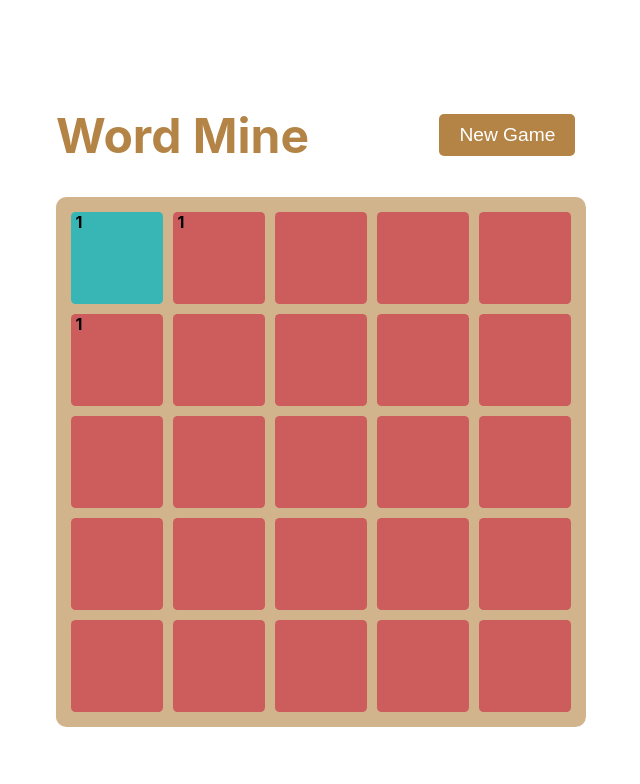
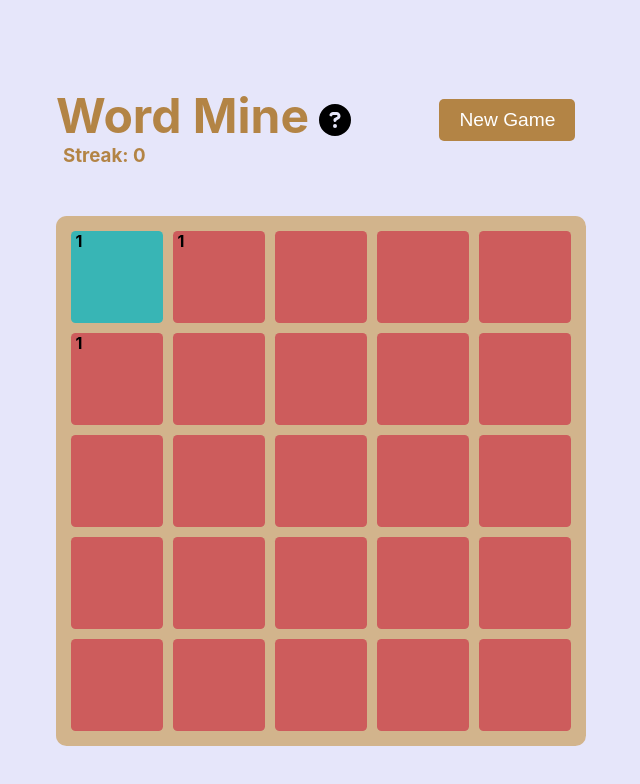
Before and after one commit to ankitamishra1998/Wordie, a React (Create React App) app: page / in a window 1280 px wide. Shown: the top 784 px of the page, without its empty margins (319-959 px from the left). Built offline with nearby package versions, Linux system fonts and the light colour scheme.

Commit message:
added a help modal

```diff
--- a/package.json
+++ b/package.json
@@ -3,6 +3,9 @@
   "version": "0.1.0",
   "private": true,
   "dependencies": {
+    "@fortawesome/fontawesome-svg-core": "^6.4.0",
+    "@fortawesome/free-solid-svg-icons": "^6.4.0",
+    "@fortawesome/react-fontawesome": "^0.2.0",
     "@testing-library/jest-dom": "^5.16.5",
     "@testing-library/react": "^13.4.0",
     "@testing-library/user-event": "^13.5.0",
--- a/src/App.css
+++ b/src/App.css
@@ -7,6 +7,7 @@
   display: flex;
   justify-content: center;
   align-items: center;
+  background-color: lavender;
 }
 
 .header {
--- a/src/components/Board.css
+++ b/src/components/Board.css
@@ -10,53 +10,3 @@
     margin: 0 auto;
     padding: 15px;
   }
-
-.modal-container {
-  position: fixed;
-  top: 0;
-  left: 0;
-  width: 100%;
-  height: 100%;
-  display: flex;
-  justify-content: center;
-  align-items: center;
-  background-color: rgba(255, 255, 255, 0.6);
-  z-index: 1;
-}
-
-.modal-content {
-  display: flex;
-  flex-direction: column;
-  justify-content: center;
-  align-items: center;
-  background-color: rgba(255, 255, 255, 0);;
-  padding: 20px;
-  border-radius: 10px;
-  max-width: 80%;
-  max-height: 80%;
-}
-
-  /* Modal title */
-  .modal-title {
-    font-size: 4em;
-    font-weight: bold;
-    color: #B38445;
-    margin-bottom: 20px;
-    text-align: center;
-  }
-
-  /* Modal button */
-.modal-button {
-    font-size: 1.2em;
-    padding: 10px 20px;
-    border-radius: 5px;
-    background-color: #B38445;
-    color: white;
-    border: none;
-    cursor: pointer;
-  }
-
-  /* Modal button hover effect */
-.modal-button:hover {
-    background-color: #C49C67;
-  }
--- a/src/components/Header.css
+++ b/src/components/Header.css
@@ -2,6 +2,7 @@
     justify-content: space-between;
     max-width: 98%;
     max-height: 80%;
+    margin-bottom: 30px;
 }
 
 .header-title {
@@ -10,6 +11,15 @@
     color: #B38445;
     margin-right: auto;
     text-align: left;
+    margin-bottom: -20px;
+  }
+
+.header-content {
+    font-weight: bold;
+    color: #B38445;
+    margin-right: auto;
+    text-align: left;
+    margin-left: 7px;
   }
 
 .new-game-button {
@@ -23,3 +33,8 @@
     cursor: pointer;
     float: right;
   }
+
+.helpIcon {
+    font-size: xx-large;
+    margin: 10px;
+}
--- a/src/components/Header.js
+++ b/src/components/Header.js
@@ -1,17 +1,53 @@
 import React, { Component } from 'react';
 import './Header.css'
+import Modal from './Modal';
+import { FontAwesomeIcon } from '@fortawesome/react-fontawesome';
+import { faQuestionCircle } from '@fortawesome/free-solid-svg-icons';
 
 class Header extends Component {
+    gameInstructions = "Navigate using arrow keys. \n\nYour goal is to reach the bottom-rightmost tile to reveal the word of the day. \n\n The numbers on each tile tell you the number of mines that surrounds it. Step on a mine, and you lose. \n \n Click on a tile to mark it as a potential mine. \n\n So, thread carefully and good luck!";
+
+    constructor(props) {
+        super(props);
+        this.state = {
+            showHelp: false,
+        }
+    }
+
     handleClick = () => {
         this.props.resetGame();
     }
 
+    showGameInstructions = () => {
+        this.setState({
+            showHelp: true,
+        })
+    }
+
+    closeGameInstructions = () => {
+        this.setState({
+            showHelp: false,
+        })
+    }
+
     render() {
       return (
-        <header className="header">
-          <h1 className="header-title">Word Mine</h1>
-          <button className="new-game-button" onClick={this.handleClick}>New Game</button>
-        </header>
+        <div>
+            {this.state.showHelp && <Modal
+                title={"How to play?"}
+                gameInstructions={this.gameInstructions}
+                content={"Got it"}
+                isHelpModal={this.state.showHelp}
+                closeGameInstructions={this.closeGameInstructions}/>}
+            <header className="header">
+            <div className="sub-header">
+                <h1 className="header-title">Word Mine</h1>
+                <h3 className="header-content">Streak: 0</h3>
+            </div>
+            <FontAwesomeIcon className="helpIcon" icon={faQuestionCircle} onClick={this.showGameInstructions}/>
+            <button className="new-game-button" onClick={this.handleClick}>New Game</button>
+            </header>
+        </div>
       );
     }
   }
--- /dev/null
+++ b/src/components/Modal.css
@@ -0,0 +1,57 @@
+.modal-container {
+    position: fixed;
+    top: 0;
+    left: 0;
+    width: 100%;
+    height: 100%;
+    display: flex;
+    justify-content: center;
+    align-items: center;
+    background-color: rgba(230, 230, 250, 0.7);
+    z-index: 1;
+  }
+
+.modal-content {
+    display: flex;
+    flex-direction: column;
+    justify-content: center;
+    align-items: center;
+    background-color: rgba(255, 255, 255, 0);;
+    padding: 20px;
+    border-radius: 10px;
+    max-width: 80%;
+    max-height: 80%;
+}
+
+/* Modal title */
+.modal-title {
+    font-size: 4em;
+    font-weight: bold;
+    color: #B38445;
+    margin-bottom: 20px;
+    text-align: center;
+}
+
+.modal-help-section {
+    font-size: 2em;
+    font-weight: bold;
+    color: #B38445;
+    margin-bottom: 20px;
+    text-align: center;
+}
+
+/* Modal button */
+.modal-button {
+    font-size: 1.2em;
+    padding: 10px 20px;
+    border-radius: 5px;
+    background-color: #B38445;
+    color: white;
+    border: none;
+    cursor: pointer;
+}
+
+/* Modal button hover effect */
+.modal-button:hover {
+    background-color: #C49C67;
+}
--- a/src/components/Modal.js
+++ b/src/components/Modal.js
@@ -1,9 +1,14 @@
 import React from "react";
+import './Modal.css';
 
 class Modal extends React.Component {
   handleClick = () => {
     this.props.rerender();
   };
+
+  closeHelpModal = () => {
+    this.props.closeGameInstructions();
+  }
 
   render() {
     const { title, content } = this.props;
@@ -12,7 +17,9 @@ class Modal extends React.Component {
       <div className="modal-container">
         <div className="modal-content">
           <h1 className="modal-title">{title}</h1>
-          <button className="modal-button" onClick={() => this.handleClick()}>{content}</button>
+          {this.props.isHelpModal && <h1 className="modal-help-section">{this.props.gameInstructions}</h1>}
+          {!this.props.isHelpModal  && <button className="modal-button" onClick={() => this.handleClick()}>{content}</button>}
+          {this.props.isHelpModal  && <button className="modal-button" onClick={() => this.closeHelpModal()}>{content}</button>}
         </div>
       </div>
     );
```
Also changed, not shown: 1 other file (tests, documents, lock files or other folders).
